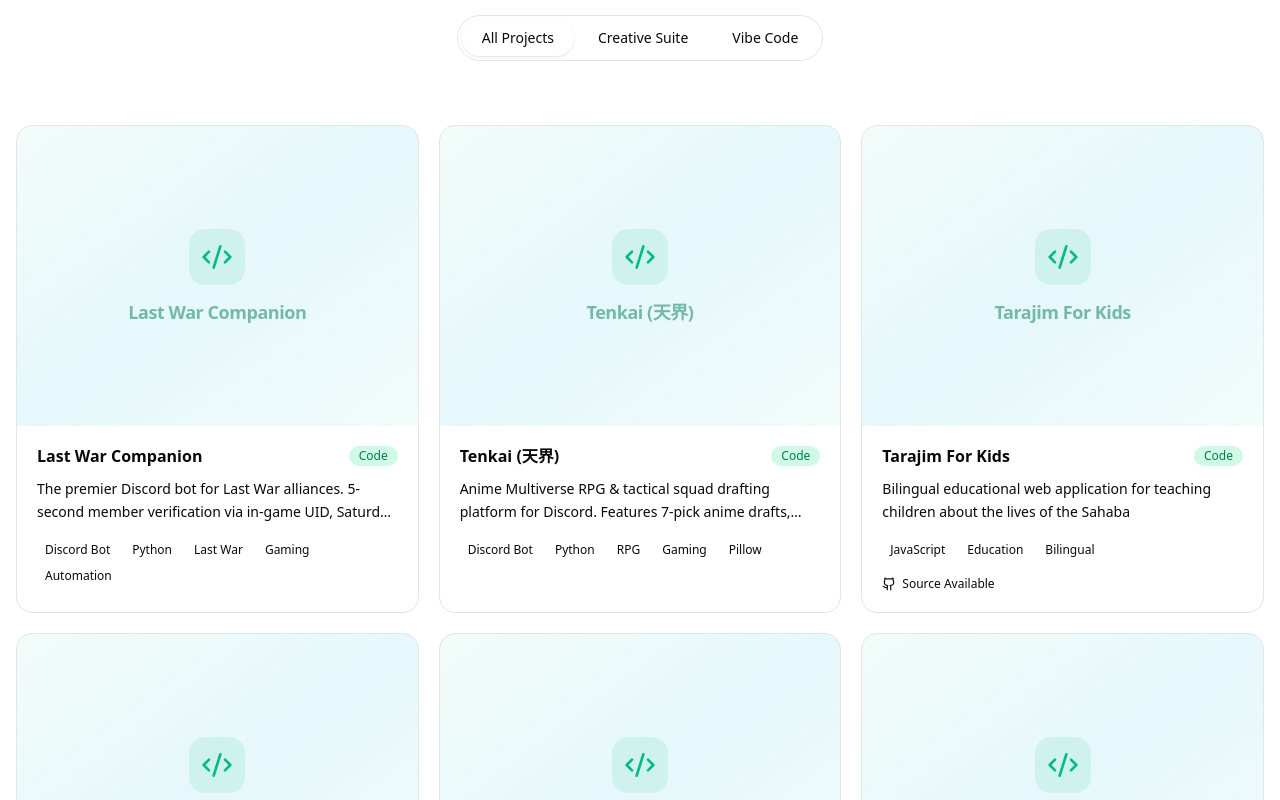
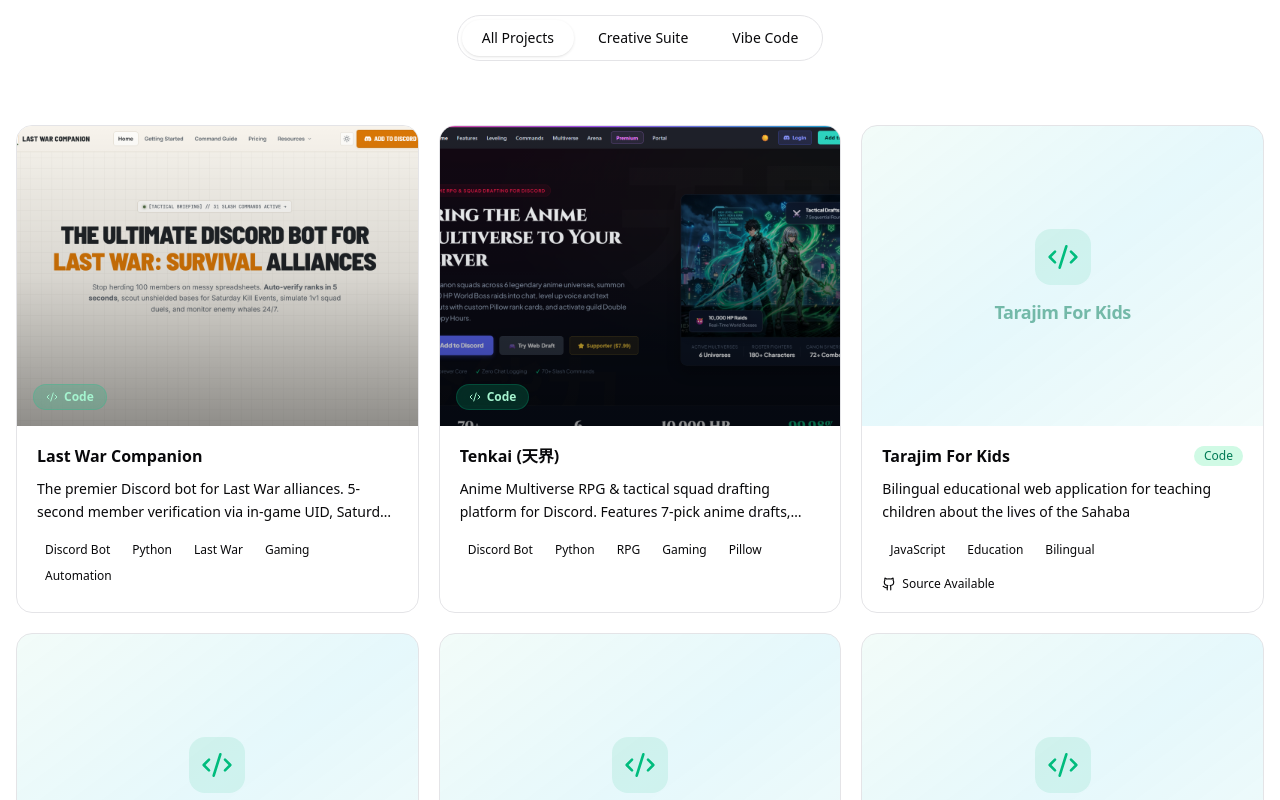
Before and after one commit to NewPyDev/my-portfolio, a Next.js app: page / in a window 1280 px wide. Shown: the part 4500-5300 px from the top of the page. Built offline with nearby package versions, Linux system fonts and the light colour scheme; no server answers.

Commit message:
feat: replace placeholder text with live website screenshots for Last War and Tenkai

```diff
--- a/components/sections/bot-demo.tsx
+++ b/components/sections/bot-demo.tsx
@@ -4,6 +4,7 @@
 import { motion } from "framer-motion"
 import { Send, Bot, RefreshCcw, ArrowRight, ExternalLink, Shield, Swords, Sparkles } from "lucide-react"
 import Link from "next/link"
+import Image from "next/image"
 
 type Message = {
     id: string;
@@ -18,6 +19,7 @@
         badge: "Tactical Operations & Verification",
         description: "The premier Discord bot for Last War alliances. 5-second member verification via in-game UID, Saturday Kill Event unshielded base radar sweeps, squad power balancing, and 24/7 telemetry monitoring.",
         url: "https://lastwarcompanion.bot.nu/",
+        image: "/assets/lastwarcompanion.png",
         stats: ["31 Slash Commands", "5s Auto-Verify", "Radar Sweeps", "Top.gg Verified"],
         gradient: "from-amber-500 via-orange-500 to-red-600",
         glow: "rgba(245, 158, 11, 0.15)",
@@ -29,6 +31,7 @@
         badge: "Anime Multiverse RPG",
         description: "Anime Multiverse RPG & squad drafting platform for Discord. Features 7-pick tactical anime drafts, 10,000 HP World Boss raids, rendered Pillow rank cards, and Yu-Gi-Oh! duels across 6 universes.",
         url: "https://tenkai.bot.nu/",
+        image: "/assets/tenkai.png",
         stats: ["6 Anime Universes", "10,000 HP Bosses", "Pillow Rank Cards", "Structure Decks"],
         gradient: "from-purple-500 via-indigo-500 to-cyan-500",
         glow: "rgba(168, 85, 247, 0.15)",
@@ -169,9 +172,20 @@
                                     </h3>
 
                                     {/* Description */}
-                                    <p className="text-sm text-muted-foreground leading-relaxed mb-6">
+                                    <p className="text-sm text-muted-foreground leading-relaxed mb-5">
                                         {bot.description}
                                     </p>
+
+                                    {/* Website Screenshot Preview */}
+                                    <div className="relative aspect-video w-full overflow-hidden rounded-xl border border-border/50 mb-5 bg-muted/40 shadow-inner group-hover:border-border transition-colors">
+                                        <Image
+                                            src={bot.image}
+                                            alt={`${bot.name} website preview`}
+                                            fill
+                                            className="object-cover object-top transition-transform duration-500 group-hover:scale-105"
+                                            sizes="(max-width: 768px) 100vw, 50vw"
+                                        />
+                                    </div>
 
                                     {/* Feature Pills */}
                                     <div className="flex flex-wrap gap-2 mb-6">
--- a/lib/data.ts
+++ b/lib/data.ts
@@ -7,6 +7,7 @@
         description: "The premier Discord bot for Last War alliances. 5-second member verification via in-game UID, Saturday Kill Event unshielded base radar, squad power balancing, and 24/7 telemetry monitoring.",
         category: "Code",
         tags: ["Discord Bot", "Python", "Last War", "Gaming", "Automation"],
+        imageUrl: "/assets/lastwarcompanion.png",
         demoUrl: "https://lastwarcompanion.bot.nu/",
     },
     {
@@ -15,6 +16,7 @@
         description: "Anime Multiverse RPG & tactical squad drafting platform for Discord. Features 7-pick anime drafts, 10,000 HP World Boss raids, rendered Pillow rank cards, and Yu-Gi-Oh! card duels across 6 universes.",
         category: "Code",
         tags: ["Discord Bot", "Python", "RPG", "Gaming", "Pillow"],
+        imageUrl: "/assets/tenkai.png",
         demoUrl: "https://tenkai.bot.nu/",
     },
     {
```
Also changed, not shown: public/assets/lastwarcompanion.png (added), public/assets/tenkai.png (added).
